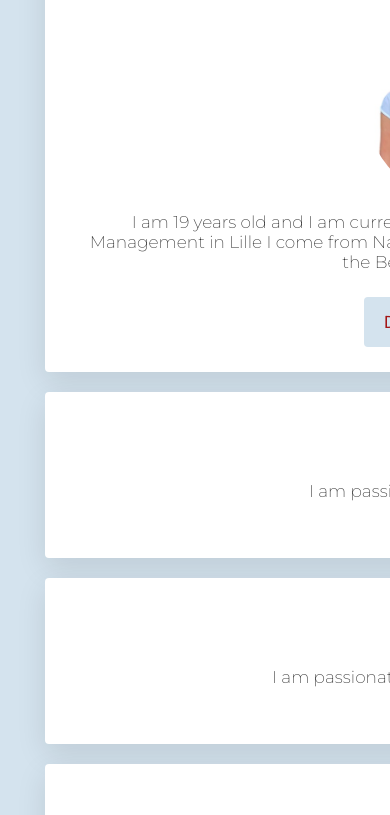
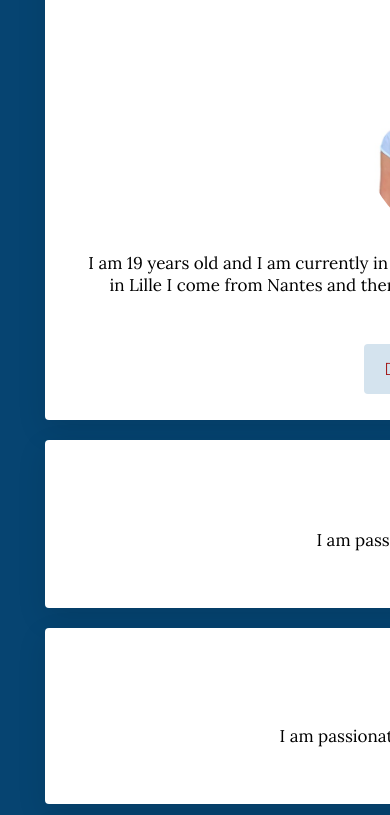
Before and after one commit to zoe-barrault/my-profile, a plain HTML site: page index.html in a window 390 px wide. Shown: the part 193-1008 px from the top of the page. Drawn offline with Linux system fonts and the light colour scheme.

Commit message:
Add files via upload

```diff
--- a/index.html
+++ b/index.html
@@ -8,8 +8,10 @@
 	<script src="https://kit.fontawesome.com/67cf29825b.js" crossorigin="anonymous"></script>
 	<link rel="preconnect" href="https://fonts.googleapis.com">
 	<link rel="preconnect" href="https://fonts.gstatic.com" crossorigin>
-	<link href="https://fonts.googleapis.com/css2?family=Montserrat:wght@200&family=Roboto:ital,wght@0,400;0,700;1,300&display=swap" rel="stylesheet">
-	<link rel="stylesheet" type="text/css" href="style.css">
+	<link href=https://fonts.googleapis.com/css?family=Lora:400,700|Roboto:300,400,500,700,900 rel="stylesheet">
+    <link rel="stylesheet" href="style.css">
+    <link rel="stylesheet" href=https://use.fontawesome.com/releases/v5.2.0/css/all.css integrity="sha384-hWVjflwFxL6sNzntih27bfxkr27PmbbK/iSvJ+a4+0owXq79v+lsFkW54bOGbiDQ" crossorigin="anonymous">
+
 
 </head>
 
@@ -25,11 +27,11 @@
 			<a href="https://www.fcnantes.com/" target="_blank" class="btn-blue">Discover FCN </a>
 		</div>
 		<div class="card-white">
-			<h2>Sports</h2>
+			<h2>Sports⚽️</h2>
 			<p>I am passionate about football</p>
 		</div>
 		<div class="card-white">
-			<h2>Voyage</h2>
+			<h2>Voyage🏝</h2>
 			<p>I am passionate discover new countries</p>
 		</div>
 		<div class="card-white">
--- a/style.css
+++ b/style.css
@@ -1,14 +1,14 @@
 /*Colors and fonts */
 
 body {
-	background: #d4e3ee;
-	color: rgb(50, 50, 50);
-	font-family: 'Montserrat', sans-serif;
+	background: #064471;
+	color: black;
+	font-family: 'Lora', sans-serif;
 	font-size: 17px;
 	font-weight: lighter;
 }
 h1,h2 {
-	font-family: 'Roboto', sans-serif;
+	font-family: 'Oswald', sans-serif;
 }
 
 
@@ -21,7 +21,7 @@ h1 {
 
 
 h2 {
-	color: rgb(100, 100, 100);
+	color: black;
     font-size: 16px;
     font-weight: 700;
 }
@@ -41,19 +41,10 @@ a:hover {
 
 .container {
    width: 700px;
-   margin: 40px auto;
+   margin: 80px auto;
 }
 
-@media (max-width: 720px) {
-  .container {
-    width: 500px;
-  }
-}
-@media (max-width: 540px) {
-  .container {
-    width: 300px;
-  }
-}
+
 .card-white {
  	background: white;
     padding: 40px;
@@ -102,3 +93,33 @@ a:hover {
 #introduction p {
 	margin-bottom: 40px;
 }
+
+@media (max-width: 960px) {
+
+  .container {
+
+    width: 700px;
+
+  }
+
+}
+
+@media (max-width: 720px) {
+
+  .container {
+
+    width: 500px;
+
+  }
+
+}
+
+@media (max-width: 540px) {
+
+  .container {
+
+    width: 300px;
+
+  }
+
+}
```
